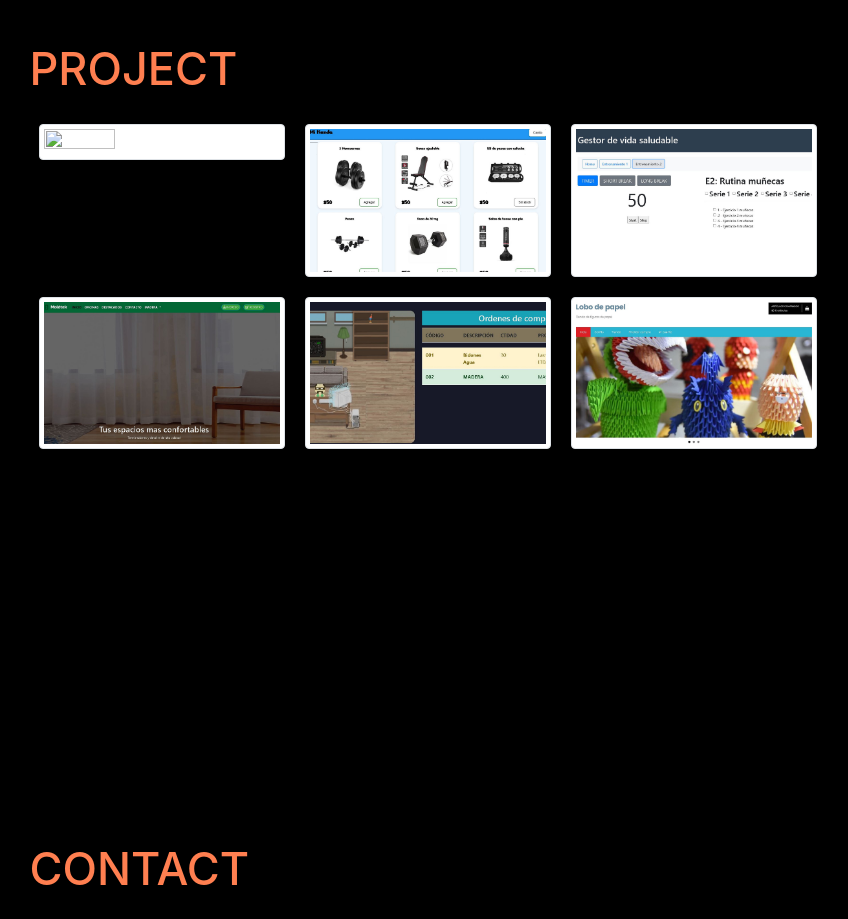
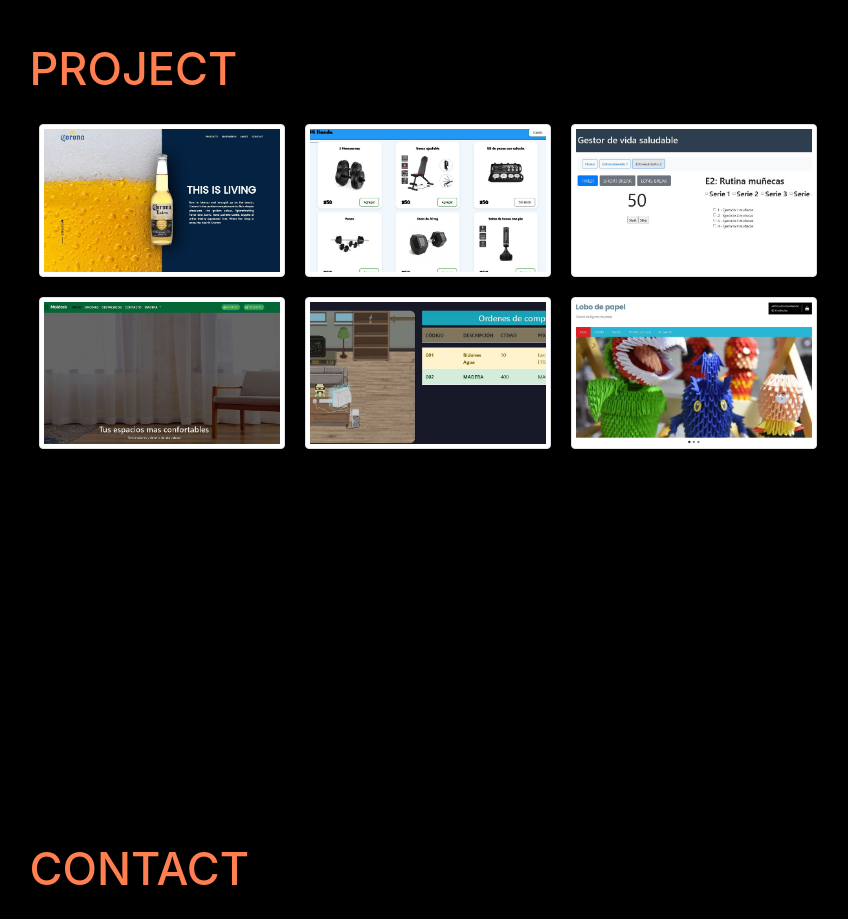
Before and after one commit to jotafer11/portfoliov-1, a plain HTML site: page index.html in a window 1280 px wide. Shown: the part 1660-2579 px from the top of the page, without its empty margins (329-1177 px from the left). Drawn offline with nearby package versions, Linux system fonts and the light colour scheme.

Commit message:
update index
update index

```diff
--- a/index.html
+++ b/index.html
@@ -134,7 +134,7 @@
       <h4>Project</h4>
 
       <div class="d-flex flex-wrap">
-        <img src="./images/proj/cervez.JPG" class="img-thumbnail" />
+        <img src="./images/proj/cerveza.JPG" class="img-thumbnail" />
         <img src="./images/proj/carrocompras.jpg" class="img-thumbnail" />
         <img src="./images/proj/gvs.jpg" class="img-thumbnail" />
 
```
